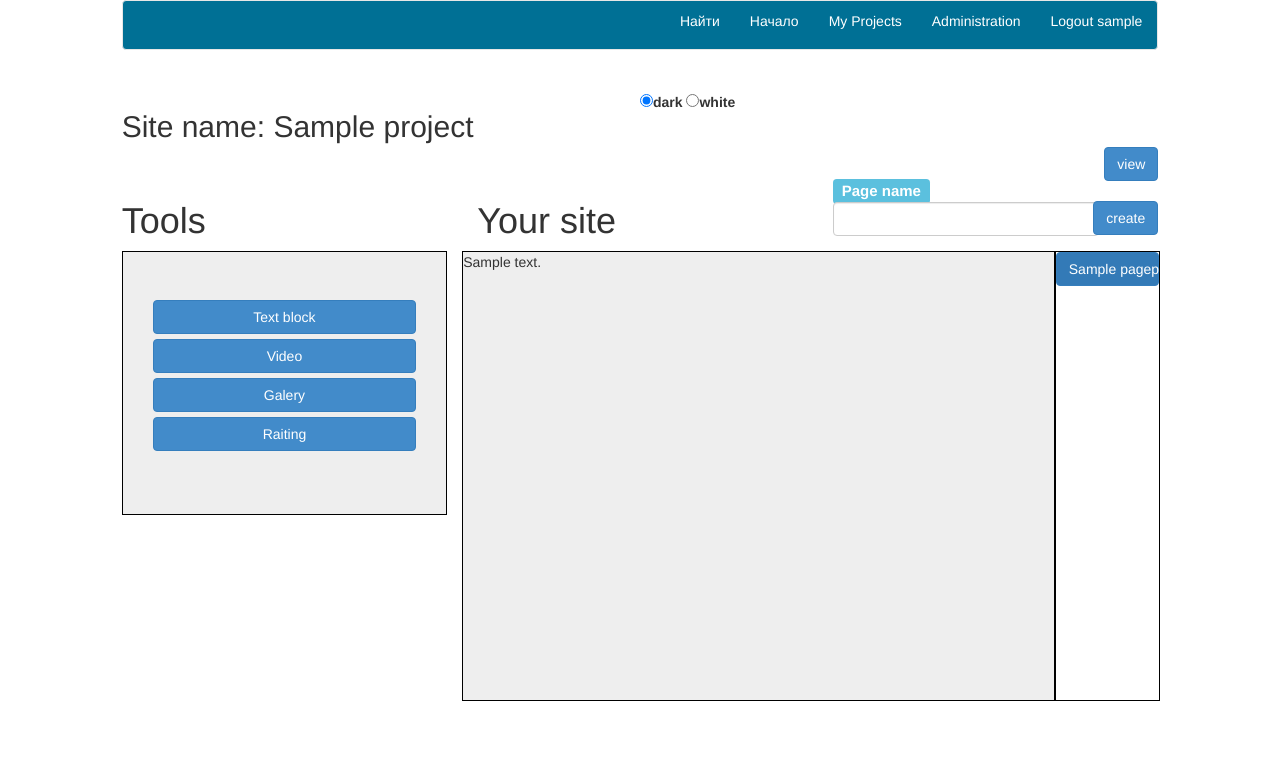
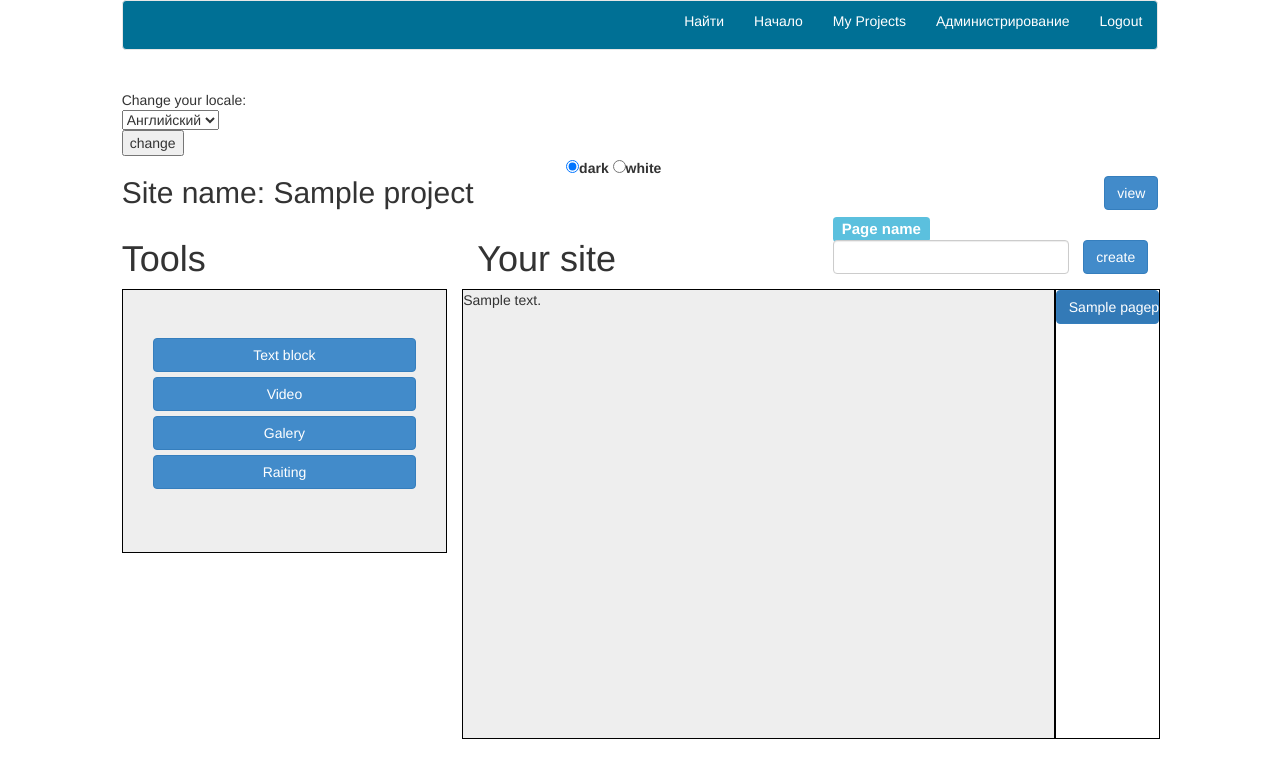
Before and after one commit to blackshadow608/site-constructor, a Django app: page /editor/1/ in a window 1280 px wide. Shown: the top 778 px of the page. Run offline with Django 3.2, Linux system fonts and the light colour scheme; a user stored in the database is signed in; tables that the repository leaves empty hold one stand-in row (values such as "Sample post"); some libraries are stand-ins or nearby versions.

Commit message:
change locale work

```diff
--- a/article/views.py
+++ b/article/views.py
@@ -74,7 +74,7 @@ def num_of_likes(id_rating):
 
 def main(request):
     output = Project.objects.values('project_name', 'project_user', 'id')
-    return render_to_response('base.html', {'user': request.user, "output": output})
+    return render_to_response('base.html', {'user': request.user, "output": output}, RequestContext(request))
 
 
 def logout(request):
--- a/static/js/change_theme.js
+++ b/static/js/change_theme.js
@@ -1,4 +1,4 @@
-// Generated by CoffeeScript 1.8.0
+// Generated by CoffeeScript 1.9.3
 (function() {
   $(function() {
     if ($('.dark').attr('is_check')) {
--- a/static/js/dragndrop.js
+++ b/static/js/dragndrop.js
@@ -21,7 +21,7 @@ $(function() {
                             if (match && match[2].length == 11) {
                                 url = match[2];
                                 $(ui.helper).empty();
-                                $(ui.helper).append('<iframe width="560" height="315"  src="https://www.youtube.com/embed/' + url + '" frameborder="0" allowfullscreen></iframe>');
+                                $(ui.helper).append('<iframe width="auto" height="auto"  src="https://www.youtube.com/embed/' + url + '" frameborder="0" allowfullscreen></iframe>');
                                 $(ui.helper).removeClass('btn-primary');
                                 $(ui.helper).css('height', 'auto');
                                 $(ui.helper).css('width', '100%');
--- a/templates/base.html
+++ b/templates/base.html
@@ -1,6 +1,7 @@
 <!DOCTYPE html>
 {% load staticfiles %}
 {% load i18n %}
+{% load l10n %}
 <html>
 <head>
     <meta charset="UTF-8">
@@ -17,58 +18,39 @@
   <ul class="nav navbar-right">
       <li>
           {% if user.is_authenticated %}
-                <li><a href="/logout/" class="link-type"> Logout {{ user.username}} </a></li>
+                <li><a href="/logout/" class="link-type"> {% trans "Logout"%} </a></li>
           {% else %}
-                <li><a href="/login/" class="link-type"> Login </a></li>
+                <li><a href="/login/" class="link-type"> {% trans "Login" %} </a></li>
           {% endif %}
       </li>
   </ul>
     <ul class="nav navbar-right">
         {% if user.is_staff %}
             <li>
-                <a href="/admin/" class="link-type">Administration</a>
+                <a href="/admin/" class="link-type">{%trans "Administration"%}</a>
             </li>
         {% endif %}
     </ul>
-    <!--<ul class="nav navbar-right">
-        {% if user.username %}
-            <li>
-                <a href="/editor//" class="link-type">Editor</a>
-            </li>
-        {% endif %}
-    </ul>-->
     <ul class="nav navbar-right">
         {% if user.username %}
             <li>
-                <a href="/my_projects/" class="link-type">My Projects</a>
+                <a href="/my_projects/" class="link-type">{% trans "My Projects"%}</a>
             </li>
         {% endif %}
     </ul>
     <ul class="nav navbar-right">
             <li>
-                <a href="/" class="link-type">{% trans "Home" %}</a>
+                <a href="/" class="link-type">{%trans "Home"%}</a>
             </li>
     </ul>
     <ul class="nav navbar-right">
             <li>
-                <a href="/search-form/" class="link-type">{% trans "Search" %}</a>
+                <a href="/search-form/" class="link-type">{%trans "Search"%}</a>
             </li>
     </ul>
 </nav>
 
-{% for lang in LANGUAGES %}
-    <li>
-	  <form name="setLang{{ lang.1}}" action="/blog/i18n/setlang/" method="POST">
-	  {% csrf_token %}
-	    <input name="next" type="hidden" value="/">
-	    <input type="hidden" name="language" value="{{ lang.0 }}">
-	    <a href="#" onclick="document.setLang{{ lang.1 }}.submit();
-		    return false;">{{ lang.1 }}</a>
-	  </form>
-	</li>
-{% endfor %}
-
-<table class="table" style="margin-left: -10px">
+<table class="table">
     {% for obj in output %}
         <tr>
             <td>
@@ -79,6 +61,18 @@
     {{ form.error }}
 </table>
 
+{% get_available_languages as LANGUAGES %}
+{% trans 'Change your locale' %}:
+<form action="/i18n/setlang/" method="POST">
+  {% csrf_token %}
+
+  <select name="language">
+    {% for lang in LANGUAGES %}
+      <option value="{{ lang.0 }}">{{ lang.1 }}</option>
+    {% endfor %}
+  </select><br/>
+  <input type="submit" value="{% trans 'change' %}" />
+</form>
 
 {% block login %}
 {% endblock %}
--- a/templates/editor.html
+++ b/templates/editor.html
@@ -1,55 +1,51 @@
 {% extends "base.html" %}
 {% load staticfiles %}
+{% load i18n %}
+{% load l10n %}
 {% block content %}
     <link rel="stylesheet" href={% static "css/jquery-impromptu.css"%}>
-    <script src={% static "js/dragndrop.js" %}></script>
-    <script src={% static "js/select_page.js" %}></script>
-    <script src={% static "js/save-markdown.js" %}></script>
-    <script src={% static "js/jquery.autogrowtextarea.js" %}></script>
-    <script src={% static "js/jquery-impromptu.js" %}></script>
-
     <div class="row">
-        <h2 class="col-md-6" id_project = '{{ project.id }}'>Site name: {{ project.project_name }}</h2>
-<p>
-        <input type="radio" class="dark" name="theme" {% if project.project_is_dark %}checked is_check{% endif %}/><label>dark</label>
-        <input type="radio" name="theme" {% if not project.project_is_dark %}checked is_check{% endif %}/><label>white</label>
+        <h2 class="col-md-5" id_project = '{{ project.id }}'> {% trans "Site name:" %} {{ project.project_name }}</h2>
+    <p class="col-md-2">
+        <input type="radio" class="dark" name="theme" {% if project.project_is_dark %}checked is_check{% endif %}/><label>{% trans "dark" %}</label>
+        <input type="radio" name="theme" {% if not project.project_is_dark %}checked is_check{% endif %}/><label>{% trans "white" %}</label>
     </p>
-        <div class="col-md-6">
-            <a href="/view_mode/{{ project.id }}" type="submit" style="margin-top: 20px;" class="btn btn-primary navbar-right">view</a>
+        <div class="col-md-5">
+            <a href="/view_mode/{{ project.id }}" type="submit" style="margin-top: 20px;" class="btn btn-primary navbar-right">{% trans "view" %}</a>
         </div>
     </div>
     <div class="row">
 
     <div class="col-md-4">
-        <h1>Tools</h1>
+        <h1>{% trans "Tools" %}</h1>
         {% if pages %}
         <div class="jumbotron" style="border: solid 1px black; height: auto">
             <ul class="form-group">
-                <li class="btn-primary btn btn-block form-group draggable-text" >Text block</li>
-                <li class="btn-primary btn btn-block form-group draggable-video" >Video</li>
-                <li class="btn-primary btn btn-block form-group draggable" >Galery</li>
-                <li class="btn-primary btn btn-block form-group draggable-raiting" >Raiting</li>
+                <li class="btn-primary btn btn-block form-group draggable-text" >{% trans "Text block"%}</li>
+                <li class="btn-primary btn btn-block form-group draggable-video" >{% trans "Video" %}</li>
+                <li class="btn-primary btn btn-block form-group draggable" >{% trans "Galery" %}</li>
+                <li class="btn-primary btn btn-block form-group draggable-raiting" >{% trans "Raiting" %}</li>
             </ul>
         </div>
         {% else %}
         <div style="border: solid 1px black; height: 300px">
-            <h1 style="opacity: 0.4; text-align: center;">Create page</h1>
+            <h1 style="opacity: 0.4; text-align: center;">{%trans "Create page"%}</h1>
         </div>
         {% endif %}
     </div>
     <div class="col-md-8">
         <div class="row">
-            <h1 class="col-md-6">Your site</h1>
+            <h1 class="col-md-6">{% trans "Your site"%}</h1>
             <form class="col-md-6" action="" method="post">
                 {% csrf_token %}
                 <div  style="visibility: hidden;width: 0px;height: 0px">{{ page_form.project }}</div>
-                <label class="label label-info" style="font-size: 15px; margin-bottom: 5px">Page name</label>
+                <label class="label label-info" style="font-size: 15px; margin-bottom: 5px">{% trans "Page name" %}</label>
                 <div class="row">
-                <div class="col-md-10">
+                <div class="col-md-9">
                     <input class='form-control' style="margin-top: 1px" name="{{ page_form.page_name.name}}" />
                 </div>
-                <div class="col-md-2">
-                    <button type="submit" style="" class="btn btn-primary navbar-right">create</button>
+                <div class="col-md-3">
+                    <button type="submit" style="margin-right: 10px; margin-top: 1px;" class="btn btn-primary navbar-right">{% trans "create" %}</button>
                 </div>
                 </div>
             </form>
@@ -60,7 +56,7 @@
         </div>
         {% else %}
             <div class="col-md-10 "style="background-color: #FAFAFA; border: solid 1px black; height: auto; min-height: 450px">
-            <h1 style="opacity: 0.4; text-align: center;">Create page</h1>
+            <h1 style="opacity: 0.4; text-align: center;">{% trans "Create page"%}</h1>
         </div>
         {% endif %}
         <div id="page_group" class="col-md-2 btn-group-vertical" role="group" style="overflow-y: auto; padding: 0px; border: solid 1px black; width: 105px; height: 450px">
@@ -73,5 +69,10 @@
         </div>
     </div>
     </div>
+<script src={% static "js/dragndrop.js" %}></script>
+<script src={% static "js/select_page.js" %}></script>
+<script src={% static "js/save-markdown.js" %}></script>
+<script src={% static "js/jquery.autogrowtextarea.js" %}></script>
+<script src={% static "js/jquery-impromptu.js" %}></script>
 <script src={% static "js/change_theme.js" %}></script>
 {% endblock %}
--- a/templates/login.html
+++ b/templates/login.html
@@ -1,11 +1,13 @@
 {% extends "base.html" %}
+{% load i18n %}
+{% load l10n %}
 {% block login %}
     <div class="col-md-3 col-md-offset-4">
     <form method="post" action="">
         {% csrf_token %}
         {% include "user_auth.html" %}
-        <input name="submitter" class="btn btn-primary" type="submit" value="Войти"/>
-        <a href="/register/"> Registration </a>
+        <input name="submitter" class="btn btn-primary" type="submit" value="Login"/>
+        <a href="/register/">{% trans "Registration"%} </a>
     </form>
     </div>
 {% endblock %}
```
Also changed, not shown: blog/settings.py (+5 -5 lines), templates/user_projects.html (+5 -5 lines), templates/view_site_template.html (+7 -5 lines), locale/en/LC_MESSAGES/django.po, locale/ru/LC_MESSAGES/django.po, 3 other files.
